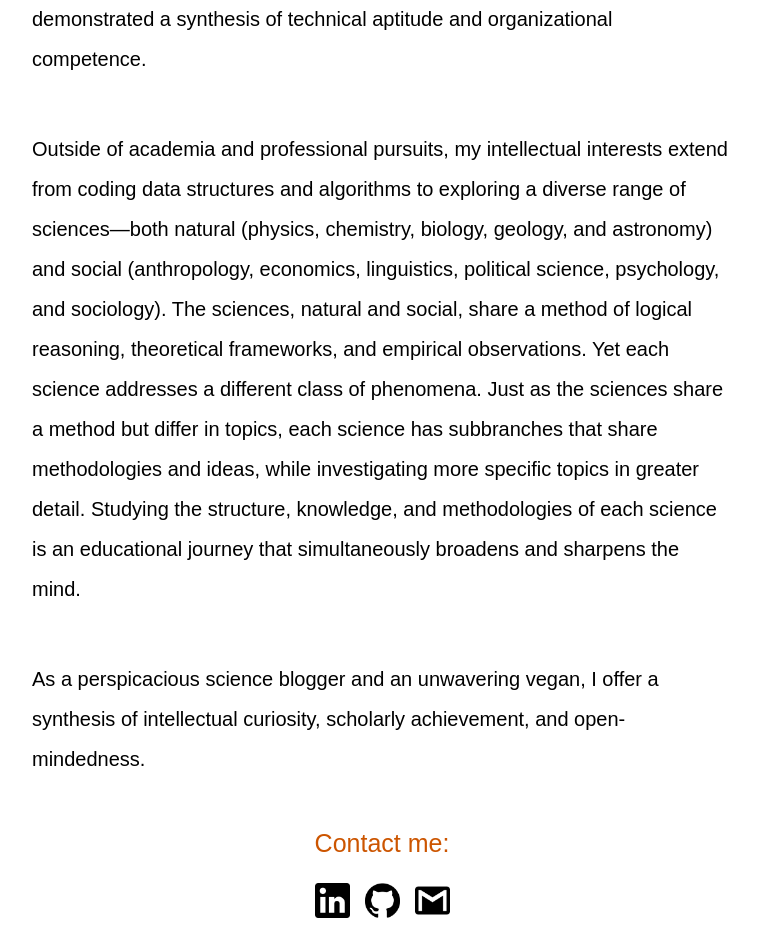
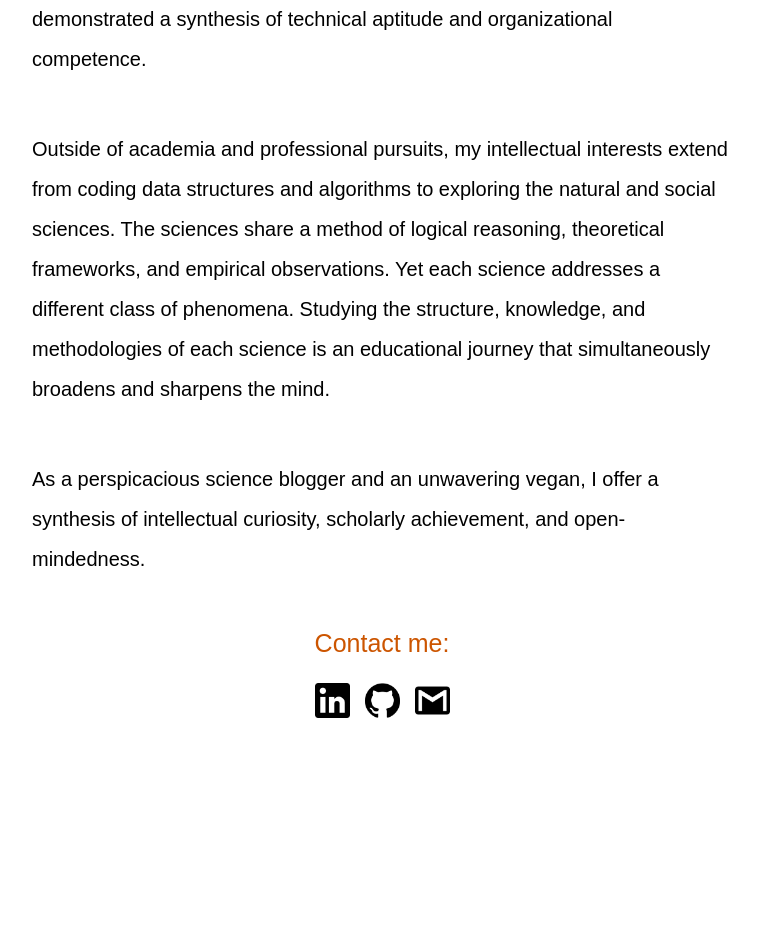
Before and after one commit to Colin-Pace/Portfolio, a React (Create React App) app: page / in a window 1280 px wide. Shown: the part 2840-3766 px from the top of the page, without its empty margins (258-1016 px from the left). After the commit the page ends 3663 px from the top, so only its background shows below. Built offline with nearby package versions, Linux system fonts and the light colour scheme.

Commit message:
textual edit

```diff
--- a/src/Profile.js
+++ b/src/Profile.js
@@ -13,7 +13,7 @@ function Profile() {
       <p className = 'profileText'>For an occupation, I have held two distinguished positions: one as a Research Engineering Scientist Associate at Applied Research Laboratories and the other as a Project Coordinator for ADU Geeks.</p>
       <p className = 'profileText'>In my capacity as a Research Engineering Scientist Associate, I collaborated within a team of proficient software engineers, contributing to the project's advancement through the meticulous execution of both automated and manual testing procedures. This multifaceted role demanded technical acumen, wherein I tested the precision and efficacy of our project through comprehensive methodologies.</p>
       <p className = 'profileText'>In my role as a Project Coordinator for ADU Geeks, I managed over 30 projects simultaneously, exhibiting adept organizational skills. My responsibilities encompassed keeping track of the status of each project and facilitating communication among the design team, vendors, and municipal authorities. This multifaceted engagement required adept navigation through the intricacies of collaborative project management. In essence, both roles demonstrated a synthesis of technical aptitude and organizational competence.</p>
-      <p className = 'profileText'>Outside of academia and professional pursuits, my intellectual interests extend from coding data structures and algorithms to exploring a diverse range of sciences—both natural (physics, chemistry, biology, geology, and astronomy) and social (anthropology, economics, linguistics, political science, psychology, and sociology). The sciences, natural and social, share a method of logical reasoning, theoretical frameworks, and empirical observations. Yet each science addresses a different class of phenomena. Just as the sciences share a method but differ in topics, each science has subbranches that share methodologies and ideas, while investigating more specific topics in greater detail. Studying the structure, knowledge, and methodologies of each science is an educational journey that simultaneously broadens and sharpens the mind.</p>
+      <p className = 'profileText'>Outside of academia and professional pursuits, my intellectual interests extend from coding data structures and algorithms to exploring the natural and social sciences. The sciences share a method of logical reasoning, theoretical frameworks, and empirical observations. Yet each science addresses a different class of phenomena. Studying the structure, knowledge, and methodologies of each science is an educational journey that simultaneously broadens and sharpens the mind.</p>
       <p className = 'lastText'>As a perspicacious science blogger and an unwavering vegan, I offer a synthesis of intellectual curiosity, scholarly achievement, and open-mindedness.</p>
     </div>
   );
```
